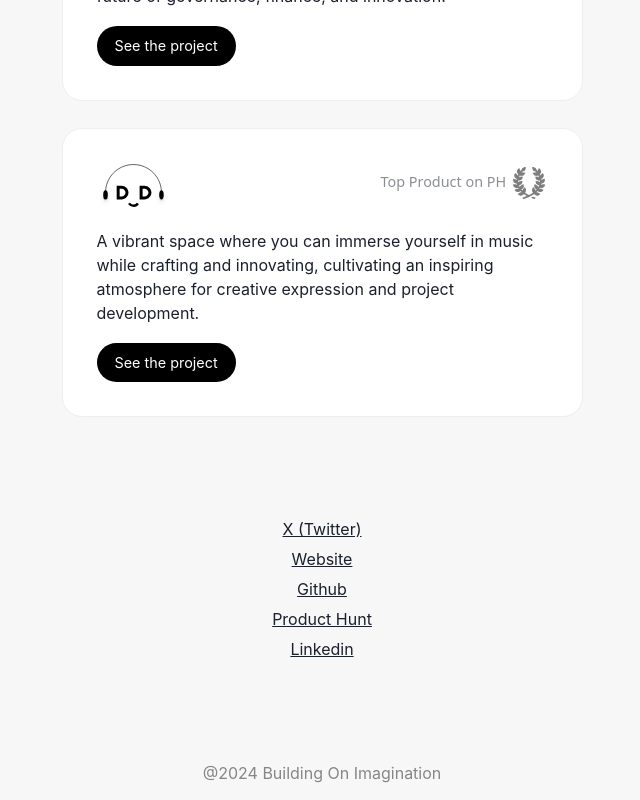
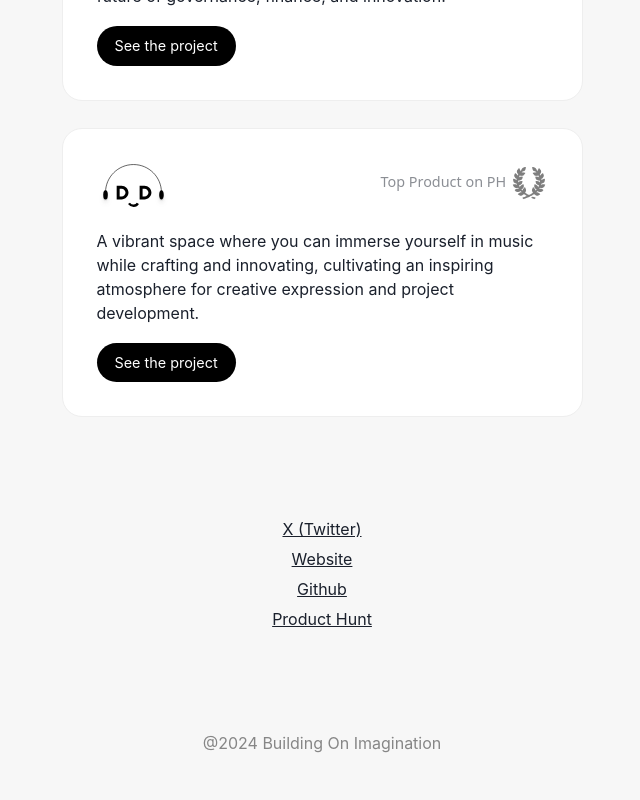
Before and after one commit to mohamedsadiq/building-on-imagination, a Next.js app: page / in a window 1280 px wide. Shown: the part 737-1537 px from the top of the page, without its empty margins (318-958 px from the left). After the commit the page ends 1507 px from the top, so only its background shows below. Built offline with nearby package versions, Linux system fonts and the light colour scheme.

Commit message:
added: remove linkden

```diff
--- a/pages/index.js
+++ b/pages/index.js
@@ -79,7 +79,7 @@ export default function Home() {
         <a className='me' href='https://www.mosadiq.com' target='_blink'>Website</a>
         <a className='me' href='https://github.com/mohamedsadiq' target='_blink'>Github</a>
         <a className='me' href='https://www.producthunt.com/@m_bronz0' target='_blink'>Product Hunt</a>
-        <a className='me' href='https://www.linkedin.com/in/mohamed-sadiqcom/' target='_blink'>Linkedin</a>
+
         <p>@2024 Building On Imagination</p>
        </footer>
       </main>
```
